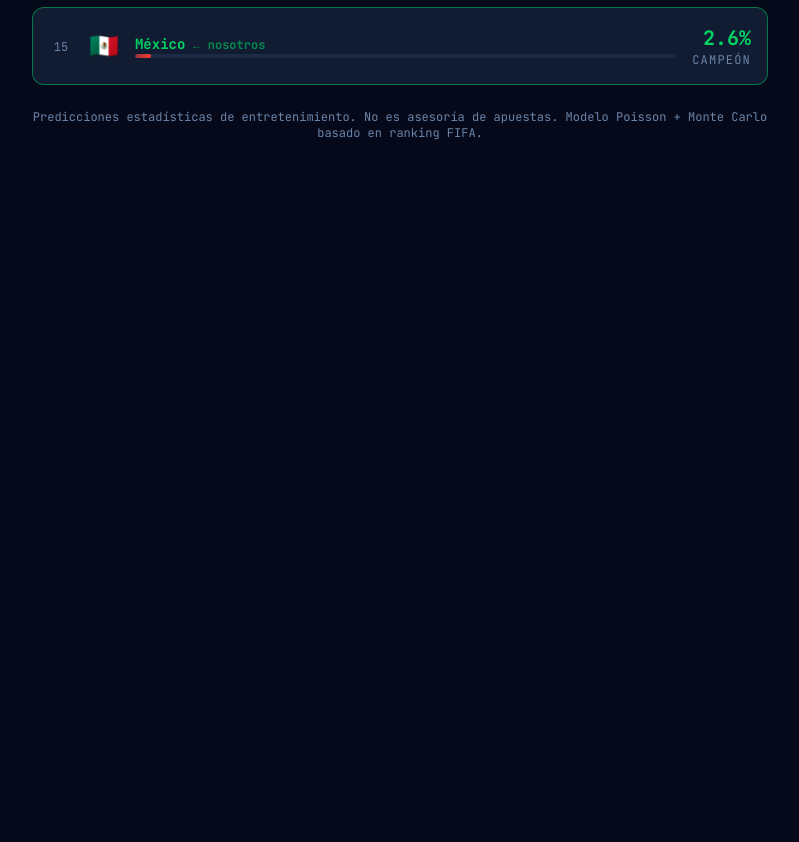
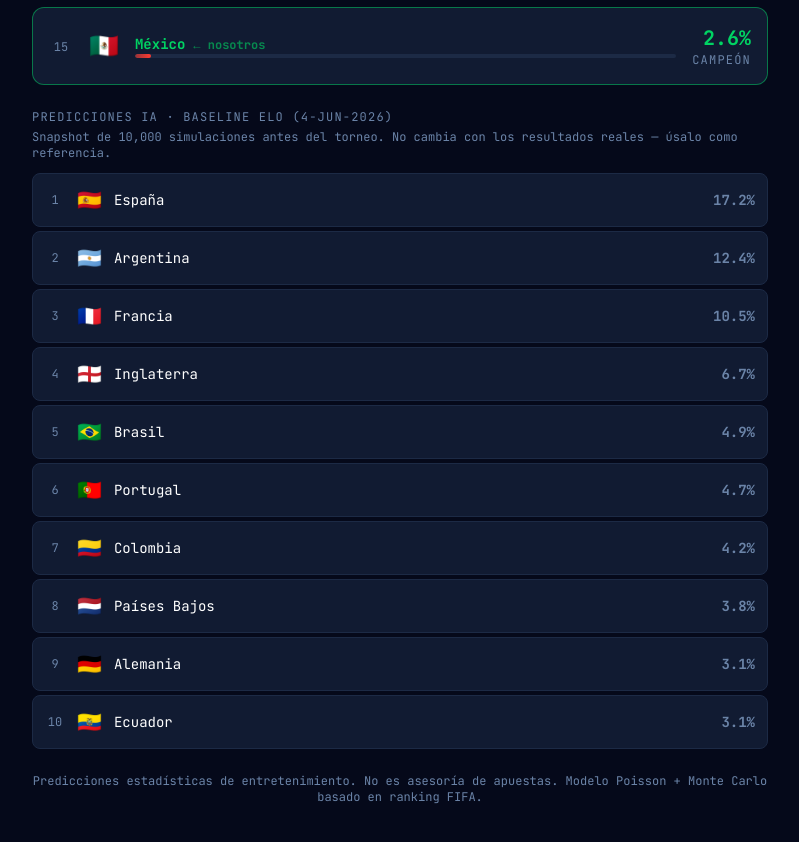
Before and after one commit to DiegoRdz23/World-Cup-Tracker-2026, a React (Vite) app: page / in a window 1280 px wide. Shown: the part 1344-2186 px from the top of the page, without its empty margins (240-1039 px from the left). Before the commit the page ends 1525 px from the top, so only its background shows below. Built offline with nearby package versions, Linux system fonts and the light colour scheme; no server answers; the database is empty.

Commit message:
feat: add static IA predictions section to Home

```diff
--- a/src/pages/Home.jsx
+++ b/src/pages/Home.jsx
@@ -1,5 +1,6 @@
 import { useApp } from '../App';
 import { TEAMS } from '../data/teams';
+import { STATIC_PREDICTIONS } from '../data/static-predictions';
 import ProbBar from '../components/ProbBar';
 
 const MEDALS = ['🥇', '🥈', '🥉'];
@@ -41,6 +42,24 @@
         </div>
         <div className="tag text-xs">campeón</div>
       </div>
+    </div>
+  );
+}
+
+function IaCard({ code, rank }) {
+  const team = TEAMS[code];
+  const pred = STATIC_PREDICTIONS[code];
+  const isMex = code === 'MEX';
+  const pct = Math.round((pred?.pChampion ?? 0) * 100 * 10) / 10;
+
+  return (
+    <div className={`card2 flex items-center gap-3 ${isMex ? 'border-green/30' : ''}`}>
+      <span className="text-muted text-xs w-5 text-center">{rank}</span>
+      <span className="text-xl">{team.flag}</span>
+      <span className={`flex-1 text-sm ${isMex ? 'text-green font-bold' : ''}`}>{team.name}</span>
+      <span className="text-sm font-bold tabular-nums" style={{ color: isMex ? '#00D463' : '#6B84A8' }}>
+        {pct}%
+      </span>
     </div>
   );
 }
@@ -103,6 +122,24 @@
         </div>
       </div>
 
+      {/* Predicciones IA — baseline estático */}
+      <div className="fade-up space-y-3">
+        <div>
+          <div className="tag mb-1">Predicciones IA · Baseline Elo (4-jun-2026)</div>
+          <p className="text-xs text-muted">
+            Snapshot de 10,000 simulaciones antes del torneo. No cambia con los resultados reales — úsalo como referencia.
+          </p>
+        </div>
+        <div className="space-y-1">
+          {Object.entries(STATIC_PREDICTIONS)
+            .sort((a, b) => b[1].pChampion - a[1].pChampion)
+            .slice(0, 10)
+            .map(([code], i) => (
+              <IaCard key={code} code={code} rank={i + 1} />
+            ))}
+        </div>
+      </div>
+
       <p className="text-xs text-muted text-center pb-4 fade-up">
         Predicciones estadísticas de entretenimiento. No es asesoría de apuestas.
         Modelo Poisson + Monte Carlo basado en ranking FIFA.
```
